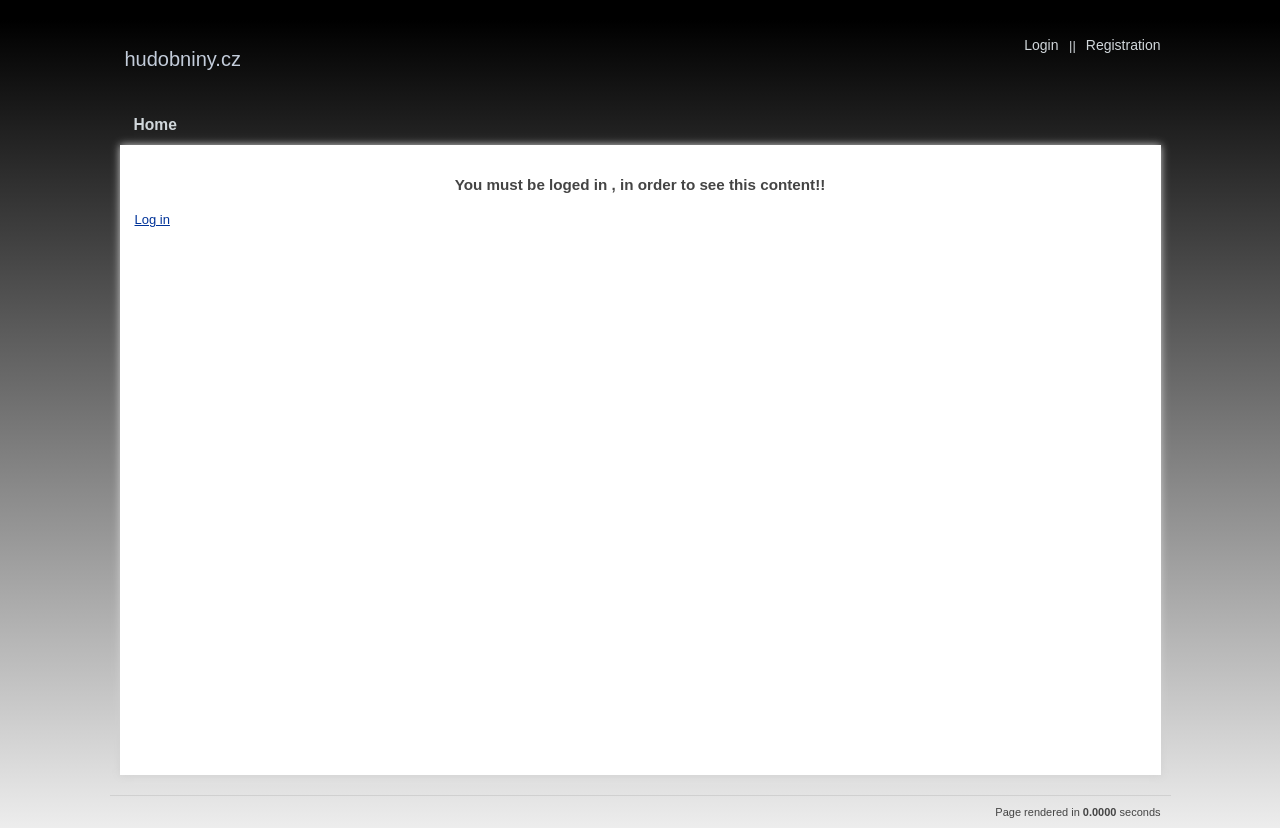
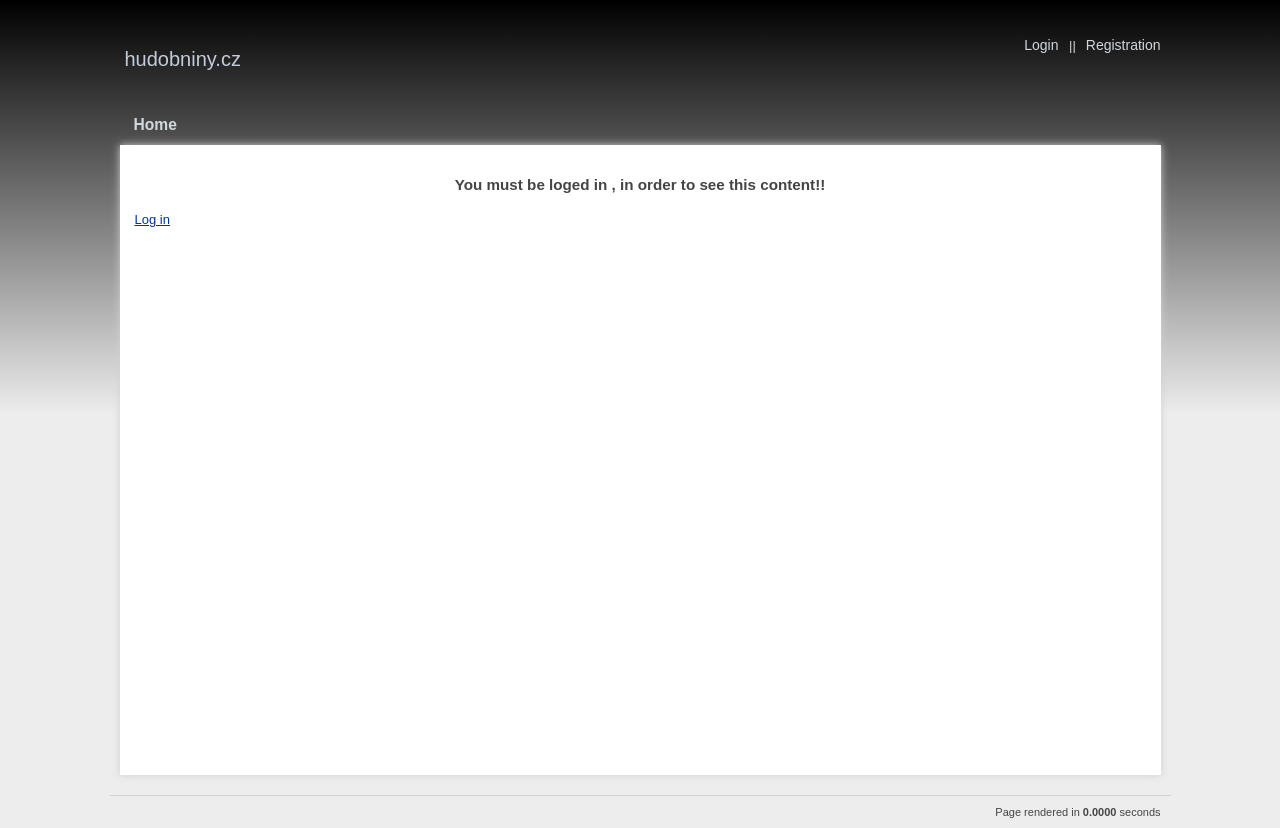
Before and after one commit to Lupacka/Music-Store-E-Shop, a CodeIgniter app: page /hudobniny/index.php/profile/profile/1 in a window 1280 px wide. Run offline with CodeIgniter, Linux system fonts and the light colour scheme; some libraries are stand-ins or nearby versions.

Commit message:
zmena css

```diff
--- a/styles/style_main.css
+++ b/styles/style_main.css
@@ -4,7 +4,8 @@
 	::webkit-selection{ background-color: #E13300; color: white; }
   */
 	body {
-		background: -webkit-linear-gradient(top, black 20px, #EDEDED 100%) no-repeat;
+		background: -webkit-linear-gradient(top, black 0px, #EDEDED 50%) no-repeat;
+    background: -moz-linear-gradient(top, black 0px, #EDEDED 50%) no-repeat;
     background-color: #ececec;
     color: #444;
     height: auto;
```
